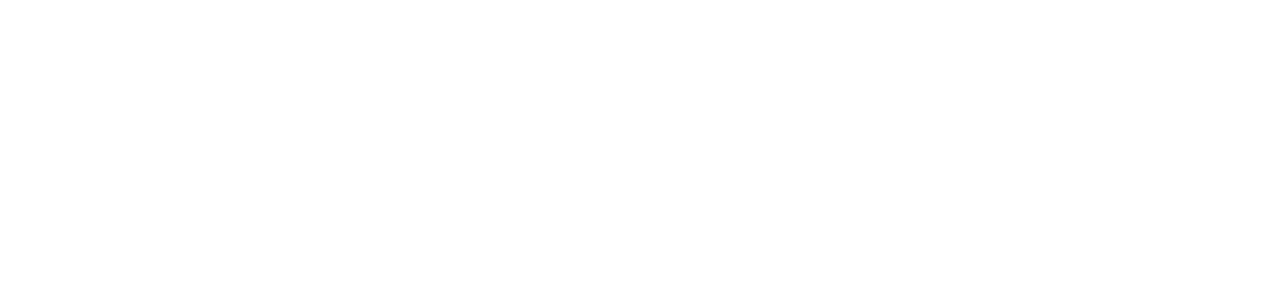
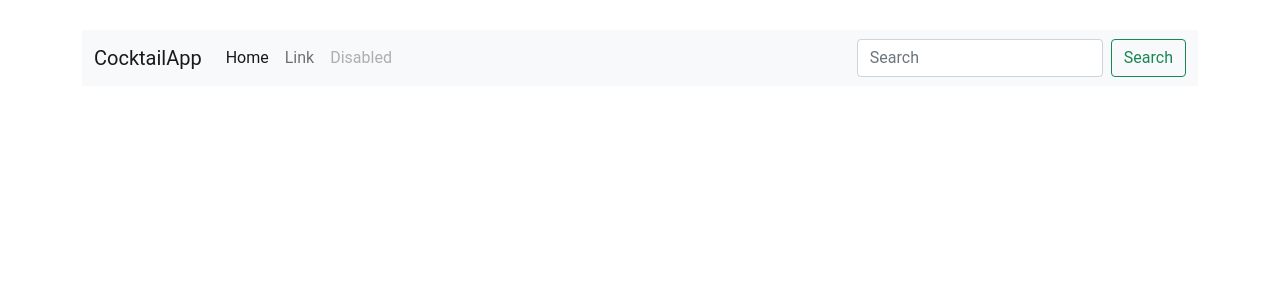
Before and after one commit to nazarekk/CoctailApp-front, an Angular app: page /searchfriend in a window 1280 px wide. Before the commit this address led to /. Shown: the top 300 px of the page. Built offline with nearby package versions, Linux system fonts and the light colour scheme.

Commit message:
token fixes

```diff
--- a/src/app/app-routing.module.ts
+++ b/src/app/app-routing.module.ts
@@ -5,6 +5,7 @@
 import {ModeratorComponent} from "./moderatorRegistration/moderator.component";
 import {ModeratorVerificationComponent} from "./moderatorVerification/moderator.verification.component";
 import {ModeratorPersonalComponent} from "./moderatorPersonal/moderator.personal.component";
+import {SearchfriendComponent} from "./searchfriend/searchfriend.component";
 
 const routes: Routes = [
   {
@@ -31,6 +32,10 @@
   {
     path: 'moderator/edit',
     component: ModeratorPersonalComponent
+  },
+  {
+    path: 'searchfriend',
+    component: SearchfriendComponent
   }
 ];
 
--- a/src/app/app.module.ts
+++ b/src/app/app.module.ts
@@ -37,7 +37,7 @@
     FormsModule,
     HttpClientModule,
     AppRoutingModule,
-    ReactiveFormsModule,
+    ReactiveFormsModule
   ],
   providers: [INTERCEPTOR_PROVIDER],
   bootstrap: [AppComponent]
--- a/src/app/auth/auth-interceptor.ts
+++ b/src/app/auth/auth-interceptor.ts
@@ -1,4 +1,3 @@
-import { HTTP_INTERCEPTORS } from '@angular/common/http';
 import { Injectable } from '@angular/core';
 import { HttpInterceptor, HttpHandler, HttpRequest } from '@angular/common/http';
 import {AuthService} from "./auth.service";
--- a/src/app/auth/auth.service.ts
+++ b/src/app/auth/auth.service.ts
@@ -9,7 +9,7 @@
 })
 export class AuthService {
 
-  private rootUrl = "https://coctailapp.herokuapp.com"
+  private rootUrl = "http://localhost:8080"
   private static token = null
 
   constructor(private http: HttpClient,
@@ -24,7 +24,7 @@
       .pipe(
         tap(
           ({token}) => {
-            localStorage.setItem('auth-token', token)
+            localStorage.setItem('token', token)
             sessionStorage.setToken(token)
           }
         )
@@ -43,7 +43,7 @@
     return this.http.post<any>(this.rootUrl + '/api/admin/moderator/edit', user)
   }
 
-  private static setToken(token: string){
+  private setToken(token: string){
     sessionStorage.setItem(AuthService.token, token)
   }
 
--- a/src/app/searchfriend/searchfriend.component.html
+++ b/src/app/searchfriend/searchfriend.component.html
@@ -17,8 +17,8 @@
         </li>
       </ul>
       <form class="d-flex">
-        <input class="form-control me-2" type="search" placeholder="Search" aria-label="Search">
-        <button class="btn btn-outline-success" type="submit">Search</button>
+        <input class="form-control me-2" type="search" [(ngModel)]="searchValue" [ngModelOptions]="{standalone: true}" placeholder="Search" aria-label="Search">
+        <button (click)="search()" class="btn btn-outline-success" type="submit">Search</button>
       </form>
     </div>
   </div>
--- a/src/app/searchfriend/searchfriend.component.ts
+++ b/src/app/searchfriend/searchfriend.component.ts
@@ -6,10 +6,15 @@
   styleUrls: ['./searchfriend.component.css']
 })
 export class SearchfriendComponent implements OnInit {
+  searchValue: string;
 
   constructor() { }
 
   ngOnInit(): void {
   }
 
+  search() {
+    console.log(this.searchValue);
+  }
+
 }
```
